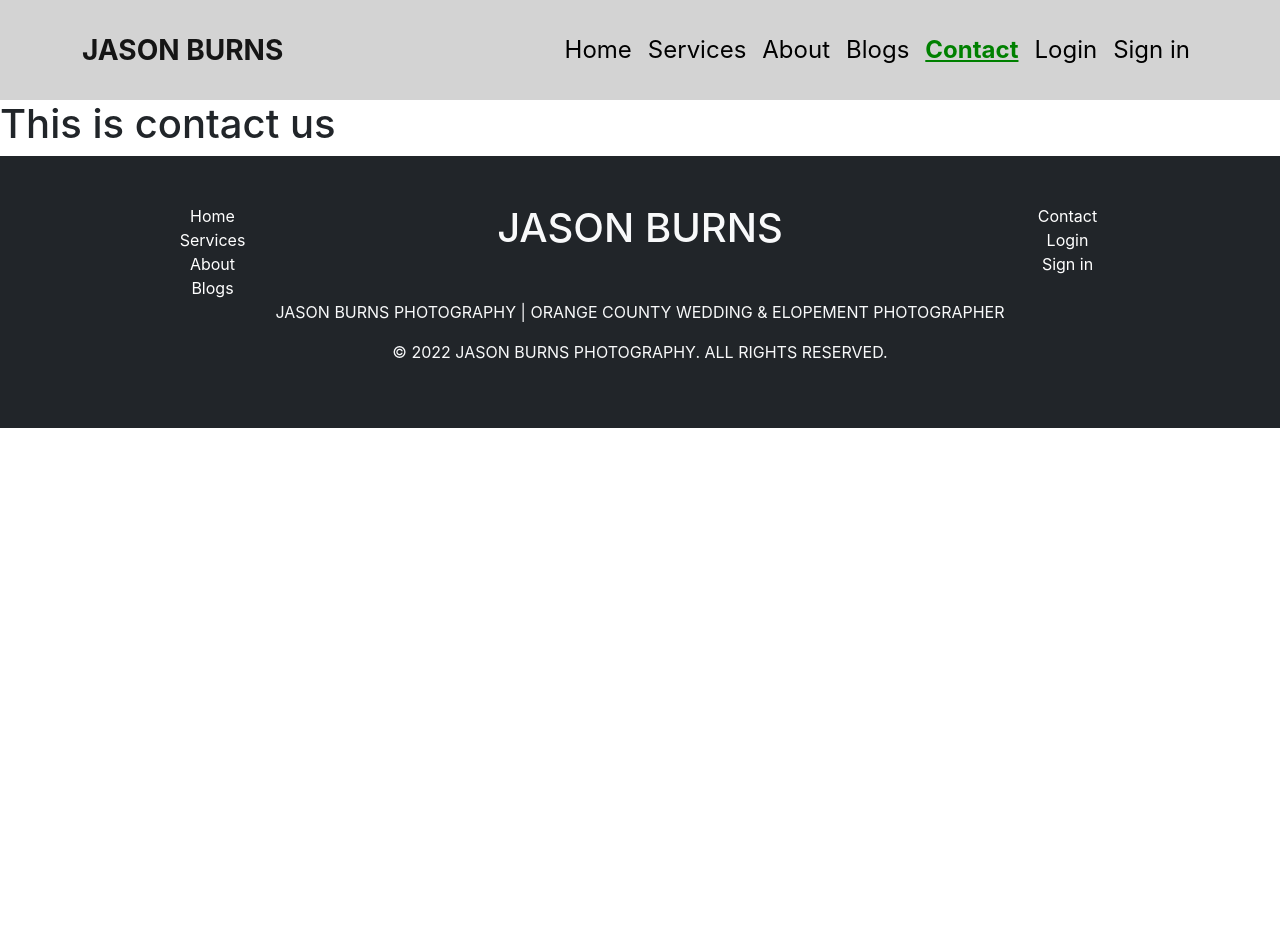
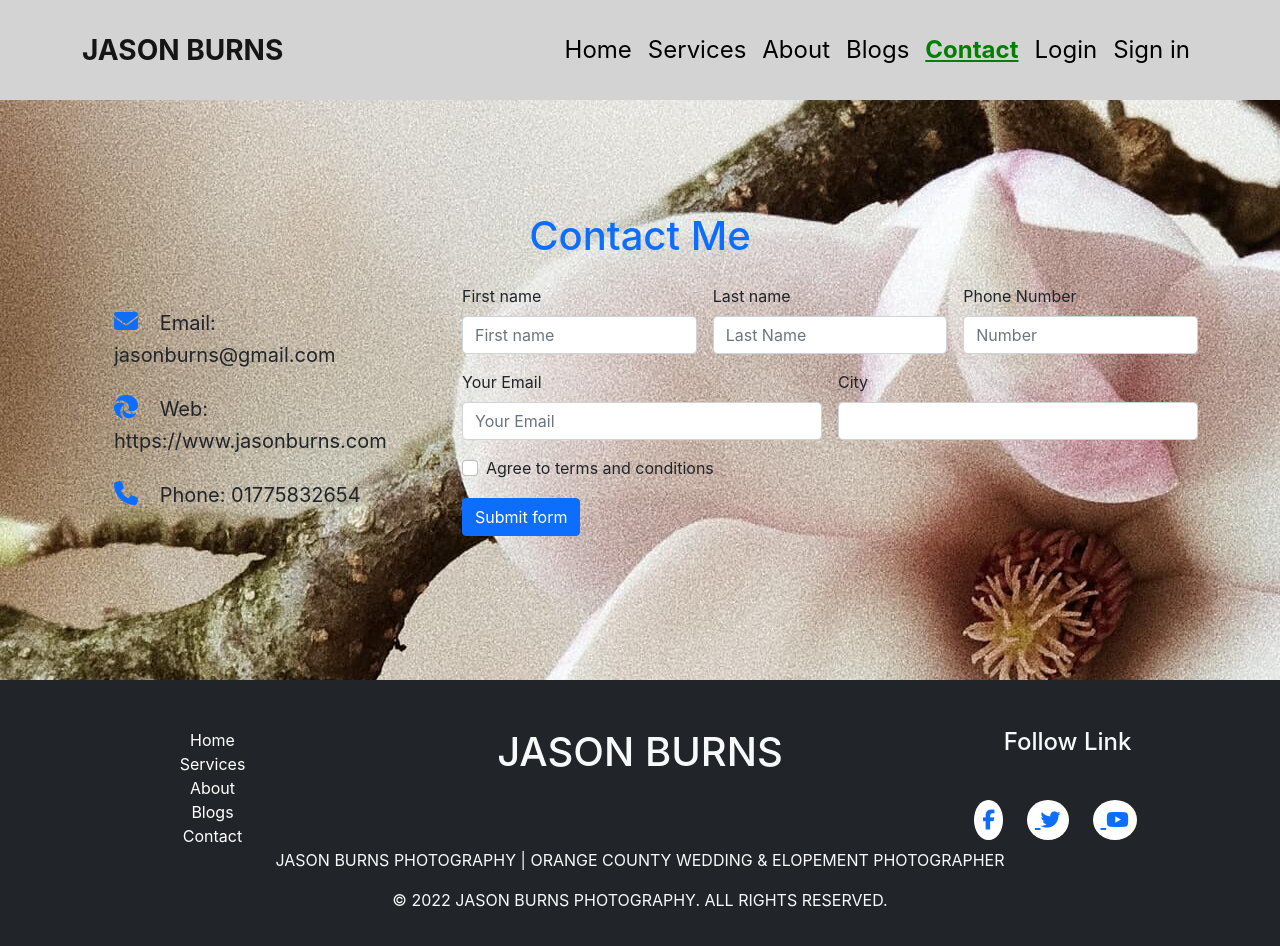
Before and after one commit to fabrazzak/Genius-photography-service, a React (Create React App) app: page /contact in a window 1280 px wide. Shown: the top 946 px of the page. Before the commit the page ends 800 px from the top, so only its background shows below. Built offline with nearby package versions, Linux system fonts and the light colour scheme.

Commit message:
About page compelet

```diff
--- a/src/Pages/About/About.js
+++ b/src/Pages/About/About.js
@@ -1,9 +1,25 @@
 import React from 'react';
+import about from "../../images/about/about.jpg"
 
 const About = () => {
     return (
-        <div>
-            <h1>This is About Pages</h1>
+        <div className='container py-5 '>
+            <div className="row">
+                <div className="col-md-4">
+                    <img src={about} alt="" className='img-fluid' />
+                </div>
+                <div className="col-md-8">
+                    <div className='text-center my-5 '>
+                        <h2 className='fst-italic text-secondary '>a title about me</h2>
+                        <h3>WHO I AM</h3>
+                        <h4 className='fst-italic text-info '>and more</h4>
+                    </div>
+                    <p className='mx-5 '>
+                        My name is Jason Burns. I’m a photographer specializing in intimate weddings and elopements based out of Southern California. I've always enjoyed the arts and have taken advantage of every chance to engage in them; however, discovering photography in college soon became my passion. Growing up in the pacific northwest, being surrounded by such beautiful landscapes and nature I feel has always inspired me as a photographer, nothing makes me happier than exploring breathtaking scenery with amazing couples. It’s such a privilege to be there to document such important moments in my couple’s lives and it never seems to get old to me, no two weddings or elopements are ever the same, each one is different and unique in a way to reflect that couple's style and personality and I love to document it.
+
+                        My photography style is colorful, candid, romantic, photo-journalistic, true to life, and a little fun. I've been told all my life I have a very laid-back personality and I pride myself on making your day as relaxed and easy-going as possible and most importantly that you enjoy your time spent with me, you have fun, and that you love your photos.</p>
+                </div>
+            </div>
         </div>
     );
 };
--- a/src/Pages/Contact/Contact.js
+++ b/src/Pages/Contact/Contact.js
@@ -1,9 +1,14 @@
 import React from 'react';
+import ContactForm from './ContactForm';
+import contactImg from "../../images/Banner/banner4.jpg"
 
 const Contact = () => {
     return (
-        <div>
-            <h1>This is contact us </h1>
+        <div className='py-5 ' style={{ backgroundImage: ` url(${contactImg})`}}>
+
+            <div className='py-5'>
+                <ContactForm></ContactForm>
+            </div>
         </div>
     );
 };
--- /dev/null
+++ b/src/Pages/Contact/ContactForm.css
@@ -0,0 +1,10 @@
+
+.list-iteam{
+    list-style: none;
+    font-size: 20px;
+    margin:20px 0px;
+}
+.contact-banner{
+
+    background-image: url("");
+}
--- /dev/null
+++ b/src/Pages/Contact/ContactForm.js
@@ -0,0 +1,77 @@
+import React from 'react';
+import './ContactForm.css'
+
+const ContactForm = () => {
+    return (
+       <div className='container pb-5'>
+                <h1 className='text-center text-primary py-lg-3'>Contact Me</h1>
+            <div className="row">
+                <div className="col-md-4">
+                    <ul>
+                        <li className='list-iteam'><span className='me-3 fs-4 text-primary'><i className='fa fa-envelope'></i></span> Email: jasonburns@gmail.com</li>
+                        <li className='list-iteam'> <span className='me-3 fs-4 text-primary'><i className='fa fa-edge'></i></span> Web: https://www.jasonburns.com</li>
+                        <li className='list-iteam'><span className='me-3 fs-4 text-primary'><i className='fa fa-phone'></i></span> Phone: 01775832654</li>
+                    </ul>
+
+                </div>
+                <div className="col-md-8">
+                    <form className="row g-3 needs-validation" novalidate>
+                        <div className="col-md-4">
+                            <label for="validationCustom01" className="form-label">First name</label>
+                            <input type="text" className="form-control" id="validationCustom01" placeholder='First name' required />
+                            <div className="valid-feedback">
+                                Looks good!
+                            </div>
+                        </div>
+                        <div className="col-md-4">
+                            <label for="validationCustom02" className="form-label">Last name</label>
+                            <input type="text" className="form-control" id="validationCustom02" placeholder='Last Name' required />
+                            <div className="valid-feedback">
+                                Looks good!
+                            </div>
+                        </div>
+                        <div className="col-md-4">
+                            <label for="validationCustomUsername" className="form-label">Phone Number</label>
+                            <div className="input-group has-validation">
+                                <input type="text" className="form-control" id="validationCustomUsername" placeholder='Number' aria-describedby="inputGroupPrepend" required />
+                            </div>
+                        </div>
+                        <div className="col-md-6">
+                            <label for="validationCustom03" className="form-label">Your Email</label>
+                            <input type="email" className="form-control" id="validationCustom03" required placeholder='Your Email' />
+                            <div className="invalid-feedback">
+                                Please provide a valid city.
+                            </div>
+                        </div>
+
+                        <div className="col-md-6">
+                            <label for="validationCustom03" className="form-label">City</label>
+                            <input type="text" className="form-control" id="validationCustom03" required />
+                            <div className="invalid-feedback">
+                                Please provide a valid city.
+                            </div>
+                        </div>
+
+
+                        <div className="col-12">
+                            <div className="form-check">
+                                <input className="form-check-input" type="checkbox" value="" id="invalidCheck" required />
+                                <label className="form-check-label" for="invalidCheck">
+                                    Agree to terms and conditions
+                                </label>
+                                <div className="invalid-feedback">
+                                    You must agree before submitting.
+                                </div>
+                            </div>
+                        </div>
+                        <div className="col-12">
+                            <button className="btn btn-primary" type="submit">Submit form</button>
+                        </div>
+                    </form>
+                </div>
+            </div>
+       </div>
+    );
+};
+
+export default ContactForm;
--- a/src/Pages/Home/Home/Home.js
+++ b/src/Pages/Home/Home/Home.js
@@ -1,4 +1,6 @@
 import React from 'react';
+import { Link } from 'react-router-dom';
+import ContactForm from '../../Contact/ContactForm';
 import useServices from '../../Hooks/useServices';
 import SingleService from '../Services/SingleService';
 import Banner from './Banner/Banner';
@@ -23,10 +25,13 @@ const Home = () => {
                         }
                     </div>
                     <div>
-                        <button className='btn-lg  w-25 mx-auto btn-link bg-white text-decoration-none border-0 d-block my-4'>Show All....</button>
+                        <Link to="services"> <button className='btn-lg  w-25 mx-auto btn-link bg-white text-decoration-none border-0 d-block my-4'>Show All....</button></Link>
                     </div>
                 </section>
             </div>
+            <ContactForm>
+
+            </ContactForm>
 
 
         </>
--- a/src/Pages/Share/Footer/Footer.js
+++ b/src/Pages/Share/Footer/Footer.js
@@ -16,6 +16,7 @@ const Footer = () => {
                                 <Link className=' d-block text-white text-decoration-none fs-6' to="services">Services</Link>
                                 <Link className=' d-block text-white text-decoration-none fs-6' to="about">About</Link>
                                 <Link className=' d-block text-white text-decoration-none fs-6' to="blogs">Blogs</Link>
+                                <Link className=' d-block text-white text-decoration-none fs-6' to="contact">Contact</Link>
                             </div>
 
                         </div>
@@ -26,9 +27,11 @@ const Footer = () => {
                     <div className='col-lg-3 col-sm-12'>
 
                         <div>
-                            <Link className=' d-block text-white text-decoration-none fs-6' to="contact">Contact</Link>
-                            <Link className=' d-block text-white text-decoration-none fs-6' to="login">Login</Link>
-                            <Link className=' d-block text-white text-decoration-none fs-6' to="signin">Sign in</Link>
+                            <h4 className='mb-5'>Follow Link </h4>
+
+                            <a href="#" className='me-4 bg-white p-2  rounded rounded-circle fs-5' > <i className='fa fa-facebook'></i></a>
+                            <a href="#" className='me-4 bg-white p-2  rounded rounded-circle fs-5' > <i className='fa fa-twitter'></i></a>
+                            <a href="#" className='me-4 bg-white p-2  rounded rounded-circle fs-5' > <i className='fa fa-youtube'></i></a>
                         </div>
                     </div>
                 </div>
```
Also changed, not shown: src/images/about/about.jpg (added).
